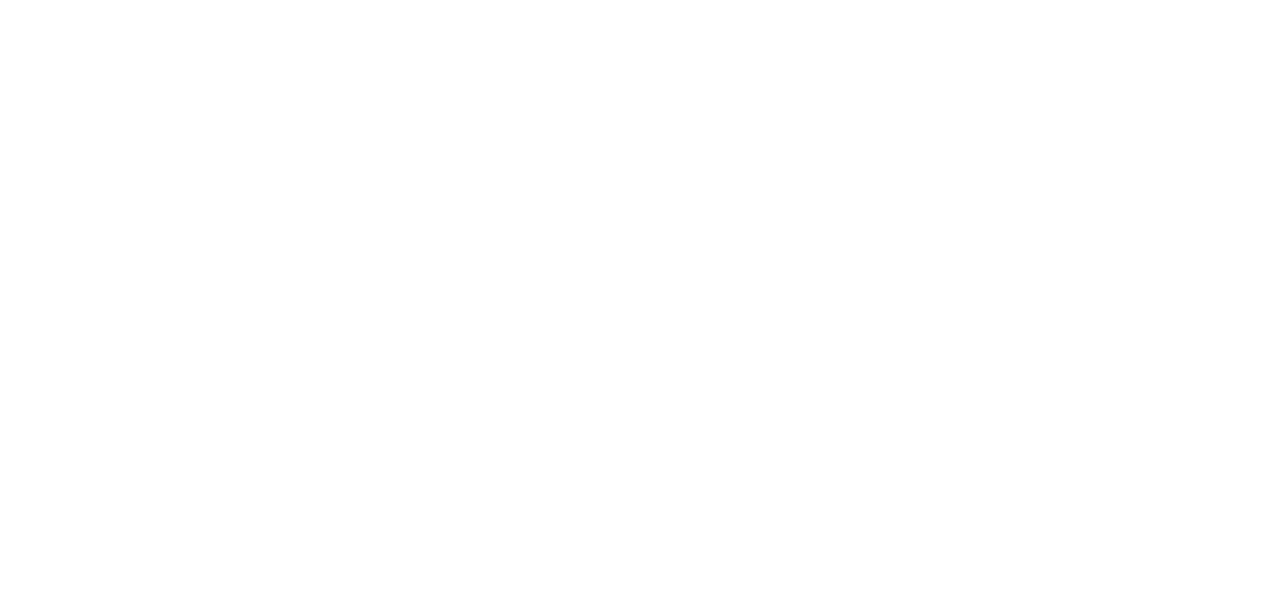
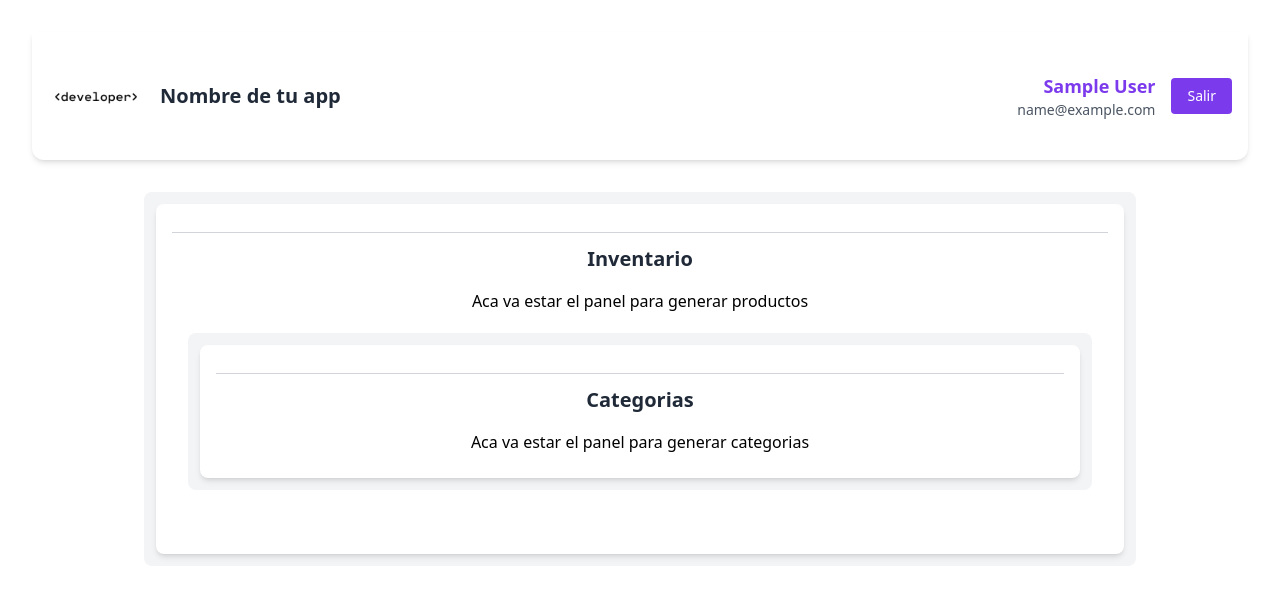
Before and after one commit to AbigailCo/frontend, a React (Vite) app: page /inventario in a window 1280 px wide. Before the commit this address had no page. Shown: the top 602 px of the page. Built offline with nearby package versions, Linux system fonts and the light colour scheme; sample sign-in values are in the browser's storage.

Commit message:
se creo las pages inventario y categoria

```diff
--- a/src/Router/Rutas.jsx
+++ b/src/Router/Rutas.jsx
@@ -17,6 +17,7 @@
           <Route path="/logout" element={<P.Logout />} />
           <Route path="/menu" element={<C.Menu />} />
           <Route path="/edit-user" element={<P.Editar />} />
+          <Route path="/inventario" element={<P.Inventario />} />
         </Route>
       </Routes>
     </BrowserRouter>
--- /dev/null
+++ b/src/pages/Categorias/index.jsx
@@ -0,0 +1,15 @@
+import React from "react";
+import * as C from "../../Components";
+import * as P from "..";
+
+import { Link } from "react-router-dom";
+
+export default function Index() {
+
+  return (
+    <C.Contenedor titulo="Categorias" /*linkBack="-1"*/>
+      <h1>Aca va estar el panel para generar categorias </h1>
+
+    </C.Contenedor>
+  );
+}
--- /dev/null
+++ b/src/pages/Inventario/index.jsx
@@ -0,0 +1,15 @@
+import React from "react";
+import * as C from "../../Components";
+import * as P from "../../pages";
+
+import { Link } from "react-router-dom";
+
+export default function Index() {
+
+  return (
+    <C.Contenedor titulo="Inventario" /*linkBack="-1"*/>
+      <h1>Aca va estar el panel para generar productos </h1>
+    <P.Categorias />
+    </C.Contenedor>
+  );
+}
--- a/src/pages/Panel/index.jsx
+++ b/src/pages/Panel/index.jsx
@@ -43,6 +43,12 @@
       >
         Editar
       </a>
+      <a
+        href="/inventario"
+        className="w-full block text-center bg-violet-600 text-white py-2 rounded hover:bg-violet-700 transition"
+      >
+        Inventario
+      </a>
     </C.Contenedor>
   );
 }
--- a/src/pages/index.jsx
+++ b/src/pages/index.jsx
@@ -8,3 +8,5 @@
 export { default as  Logout} from './Sesion/Logout';
 export { default as  Panel} from './Panel';
 export { default as  Editar} from './Sesion/EditProfile';
+export { default as  Inventario} from './Inventario';
+export { default as  Categorias} from './Categorias';
```
Lines whose indentation alone changed are shown as unchanged.
